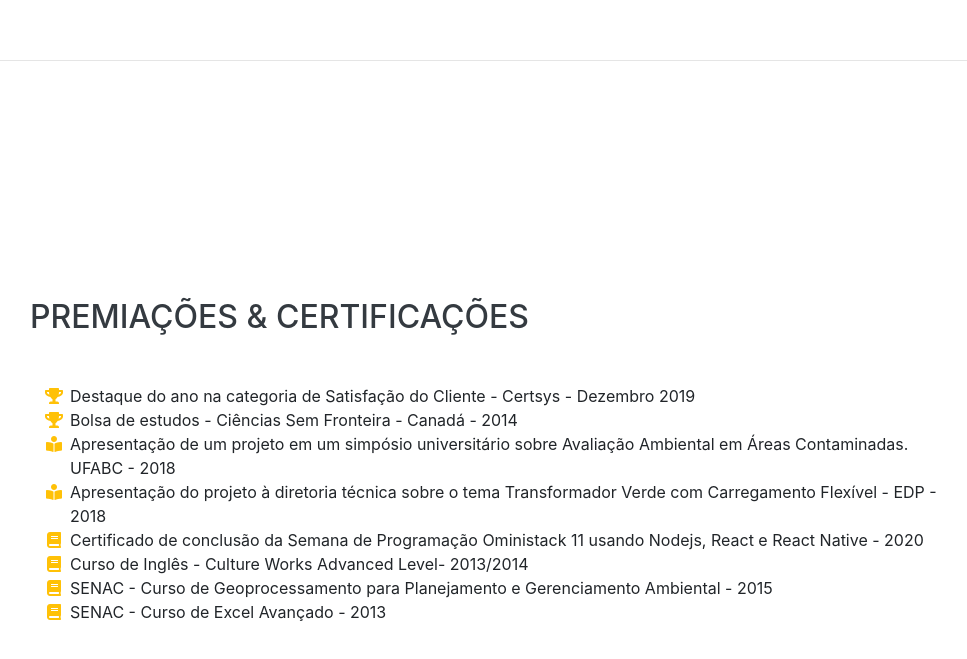
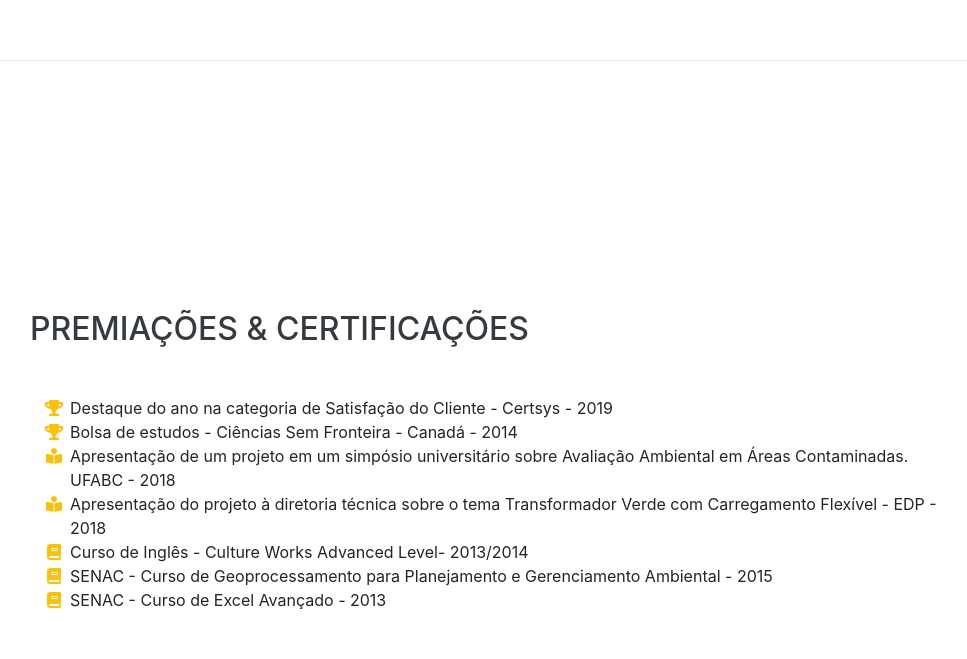
Before and after one commit to Victorasa21/resume, a website with bundled scripts: page index.html in a window 1280 px wide. Shown: the part 5881-6540 px from the top of the page, without its empty margins (290-1257 px from the left). Built offline with nearby package versions, Linux system fonts and the light colour scheme; a web font is replaced by a local one.

Commit message:
infos updated

```diff
--- a/index.html
+++ b/index.html
@@ -362,7 +362,7 @@
         <ul class="fa-ul mb-0">
           <li>
             <i class="fa-li fa fa-trophy text-warning"></i>
-            Destaque do ano na categoria de Satisfação do Cliente - Certsys - Dezembro 2019</li>
+            Destaque do ano na categoria de Satisfação do Cliente - Certsys - 2019</li>
           <li>
             <i class="fa-li fa fa-trophy text-warning"></i>
             Bolsa de estudos - Ciências Sem Fronteira - Canadá - 2014</li>
@@ -375,10 +375,7 @@
             <i class="fa-li fas fa-book-reader text-warning"></i>
             Apresentação do projeto à diretoria técnica sobre o tema Transformador Verde com Carregamento Flexível - EDP - 2018</li>
           <li>
-          <li>
-            <i class="fa-li fa fa-book text-warning"></i>
-            Certificado de conclusão da Semana de Programação Oministack 11 usando Nodejs, React e React Native - 2020</li>
-          <li>
+
           <li>
             <i class="fa-li fa fa-book text-warning"></i>
             Curso de Inglês - Culture Works Advanced Level- 2013/2014</li>
```
